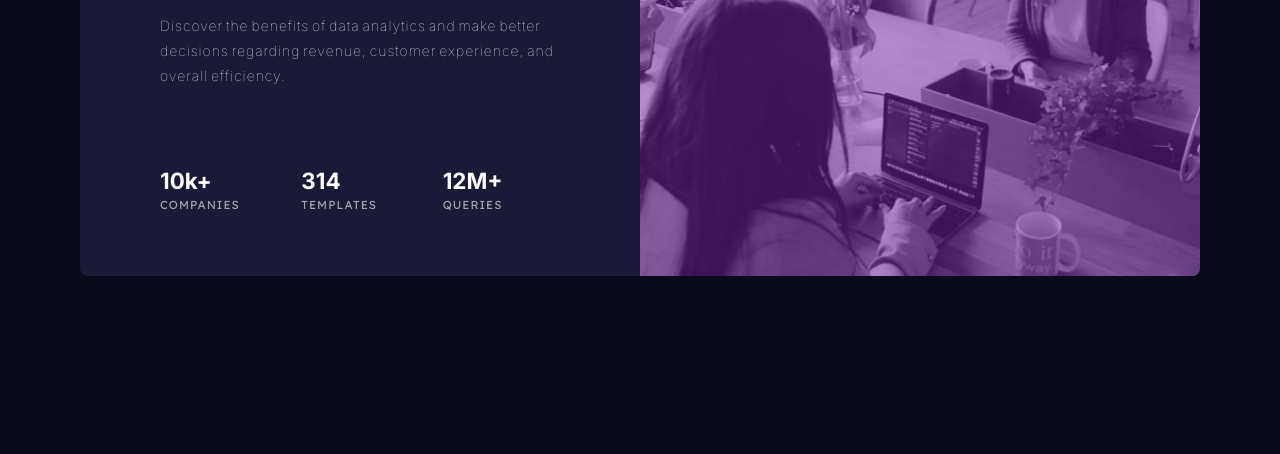
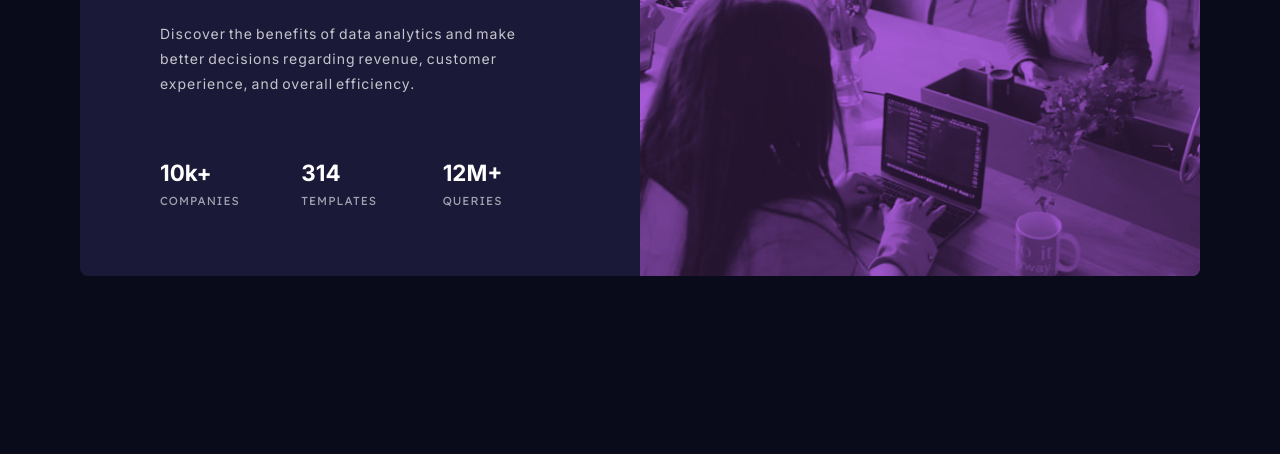
Before and after one commit to SilverWings47/Stats-preview-card, a plain HTML site: page index.html in a window 1280 px wide. Shown: the part 346-800 px from the top of the page. Drawn offline with Linux system fonts and the light colour scheme.

Commit message:
Added mix-blend-mode to the image

```diff
--- a/scss/main.scss
+++ b/scss/main.scss
@@ -26,19 +26,10 @@ body {
 .card__img {
     position: relative;
     overflow: hidden;
+    background-color: $clr-accent;
 
     @include media {
         order: 2;
-    }
-
-    &::before {
-        content: '';
-        display: block;
-        position: absolute;
-        width: 100%;
-        height: 100%;
-        background-color: $clr-accent-dark;
-        opacity: .5;
     }
 
     img {
@@ -46,6 +37,8 @@ body {
         object-fit: cover;
         object-position: right;
         width: 100%;
+        mix-blend-mode: multiply;
+        opacity: 80%;
     }
 }
 
@@ -81,7 +74,7 @@ body {
     p {
         text-align: center;
         line-height: 1.5;
-        color: $clr-neutral-100;
+        color: $clr-neutral-700;
         font-family: $ff-primary;
         letter-spacing: 1px;
         font-size: .8125rem;
@@ -93,7 +86,8 @@ body {
             text-align: left;
             font-size: .875rem;
             word-spacing: -2px;
-            font-weight: 100;
+            font-weight: 400;
+            min-height: 100px;
         }
     }
 
@@ -106,7 +100,7 @@ body {
 
         @include media {
             grid-template-columns: repeat(3, 1fr);
-            margin-top: 3rem;
+            margin-top: 0rem;
             margin-bottom: 5rem;
         }
 
```
Also changed, not shown: css/main.css.
